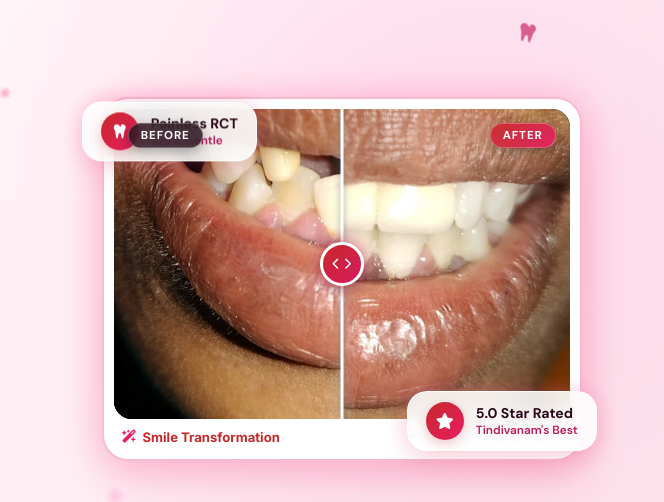
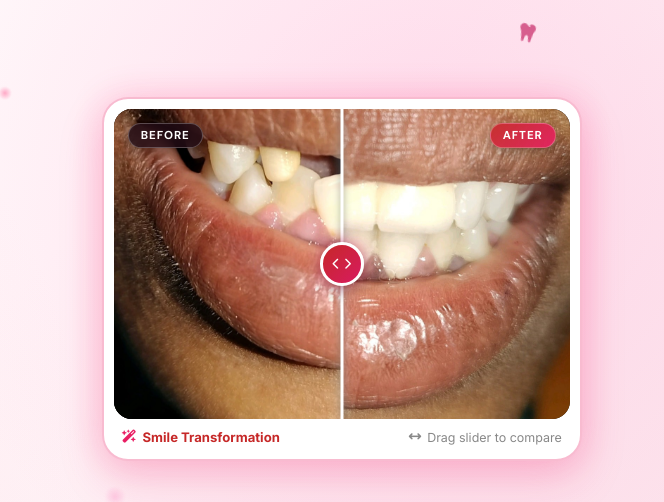
Before and after one commit to Sriram1701/ars-dental-tindivanam, a website: page index.html in a window 1280 px wide. Shown: the part 236-738 px from the top of the page, 616-1280 px from the left. Drawn offline with nearby package versions, Linux system fonts and the light colour scheme; a web font is replaced by a local one.

Commit message:
Remove floating badges from hero comparison slider

```diff
--- a/index.html
+++ b/index.html
@@ -154,23 +154,6 @@
                     <div class="comparison-caption-bar">
                         <span class="caption-tag"><i class="fa-solid fa-wand-magic-sparkles"></i> <strong>Smile Transformation</strong></span>
                         <span class="caption-hint"><i class="fa-solid fa-arrows-left-right"></i> Drag slider to compare</span>
-                    </div>
-                </div>
-
-                <!-- Floating Glassmorphism Badges -->
-                <div class="floating-glass-badge badge-top-left">
-                    <div class="badge-icon-wrap"><i class="fa-solid fa-tooth"></i></div>
-                    <div class="badge-text-wrap">
-                        <strong>Painless RCT</strong>
-                        <span>100% Gentle</span>
-                    </div>
-                </div>
-
-                <div class="floating-glass-badge badge-bottom-right">
-                    <div class="badge-icon-wrap"><i class="fa-solid fa-star"></i></div>
-                    <div class="badge-text-wrap">
-                        <strong>5.0 Star Rated</strong>
-                        <span>Tindivanam's Best</span>
                     </div>
                 </div>
             </div>
```
